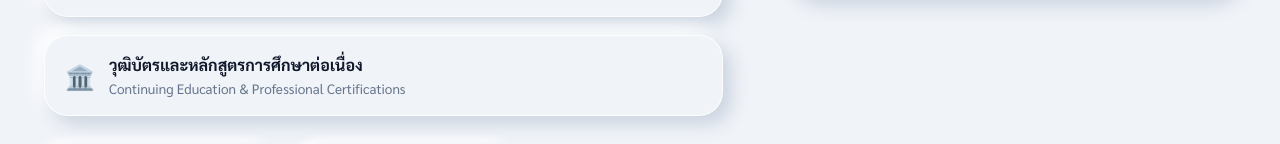
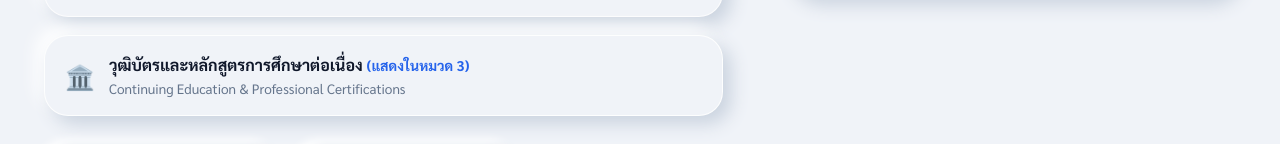
Before and after one commit to sitthimethas-debug/portfolio-sitthimetha, a website: page portfolio.html in a window 1280 px wide. Shown: the part 823-967 px from the top of the page. Drawn offline with Linux system fonts and the light colour scheme.

Commit message:
Add (แสดงในหมวด 3) parenthesis suffix to Continuing Education title in Category 1

```diff
--- a/portfolio.html
+++ b/portfolio.html
@@ -165,7 +165,7 @@
             <div class="neu-card" style="padding: 16px 20px; display: flex; align-items: center; gap: 14px;">
               <div style="font-size: 1.5rem;">🏛️</div>
               <div>
-                <strong style="font-size: 1rem; color: var(--text-primary);">วุฒิบัตรและหลักสูตรการศึกษาต่อเนื่อง</strong>
+                <strong style="font-size: 1rem; color: var(--text-primary);">วุฒิบัตรและหลักสูตรการศึกษาต่อเนื่อง <span style="font-size: 0.88rem; color: #2563eb; font-weight: 700;">(แสดงในหมวด 3)</span></strong>
                 <div style="font-size: 0.85rem; color: var(--text-muted);">Continuing Education & Professional Certifications</div>
               </div>
             </div>
```
